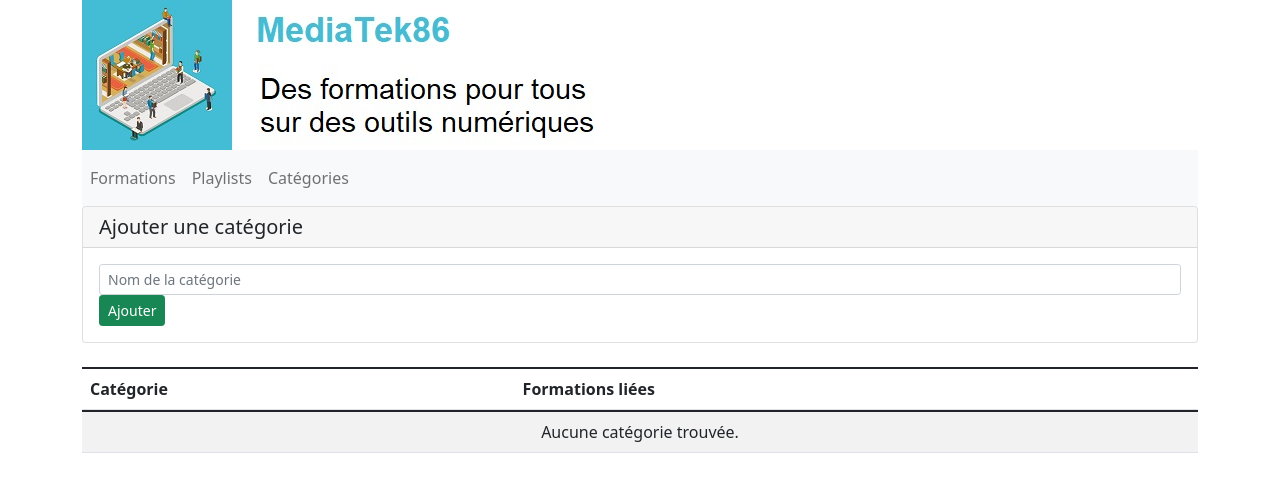
After one commit to lilianmre/mediatekformation-master, a Symfony app: template templates/admin/pages/categories.html.twig in a window 1280 px wide. The commit adds this page. Shown: the top 492 px of the page. Run offline with Twig, Linux system fonts and the light colour scheme; the template is opened without the code that fills it, so the values that code supplies are empty; form fields are guessed from the names that the template uses; some libraries are stand-ins or nearby versions.

Commit message:
Tâche 3 : gérer les catégories - Ajout page back office listant les catégories ajout/supression

```diff
--- a/templates/admin/baseback.html.twig
+++ b/templates/admin/baseback.html.twig
@@ -18,6 +18,9 @@
                     <li class="nav-item">
                         <a class="nav-link" href="{{ path('admin_playlists') }}">Playlists</a>
                     </li>
+                    <li class="nav-item">
+                        <a class="nav-link" href="{{ path('admin_categories')}}">Catégories</a>
+                    </li>
                 </ul>
             </div>
         </nav>
--- /dev/null
+++ b/templates/admin/pages/categories.html.twig
@@ -0,0 +1,60 @@
+{% extends 'admin/baseback.html.twig' %}
+
+{% block title %}Back office - Catégories{% endblock %}
+
+{% block body %}
+    <div class="card mb-4">
+        <div class="card-header">
+            <h5 class="card-title mb-0">Ajouter une catégorie</h5>
+        </div>
+        <div class="card-body">
+            {{ form_start(categorieForm, {'attr': {'class': 'd-flex gap-2'}}) }}
+                <div class="flex-grow-1">
+                    {{ form_widget(categorieForm.name, {'attr': {'class': 'form-control form-control-sm', 'placeholder': 'Nom de la catégorie'}}) }}
+                    <div class="text-danger small">{{ form_errors(categorieForm.name) }}</div>
+                </div>
+                <button type="submit" class="btn btn-success btn-sm" style="white-space: nowrap;">Ajouter</button>
+            {{ form_end(categorieForm) }}
+        </div>
+    </div>
+
+    <table class="table table-striped">
+        <caption class="visually-hidden">Back office - Liste des catégories</caption>
+        <thead>
+            <tr>
+                <th class="text-left align-top" scope="col">Catégorie</th>
+                <th class="text-left align-top" scope="col">Formations liées</th>
+            </tr>
+        </thead>
+        <tbody>
+            {% if categories|length > 0 %}
+                {% for categorie in categories %}
+                    <tr class="align-middle">
+                        <td>
+                            <h5 class="text-info mb-0">
+                                {{ categorie.name }}
+                            </h5>
+                        </td>
+                        <td class="text-left">
+                            {{ categorie.formations|length }}
+                        </td>
+                        <td class="text-center">
+                            {% if categorie.formations|length == 0 %}
+                                <form method="POST" onsubmit="return confirm('Confirmer la suppression ?')" action="{{ path('admin_categories.delete', {id: categorie.id}) }}" class="d-inline">
+                                    <input type="hidden" name="_token" value="{{ csrf_token('delete_categorie_' ~ categorie.id) }}">
+                                    <button type="submit" class="btn btn-danger btn-sm">Supprimer</button>
+                                </form>
+                            {% else %}
+                                <button type="button" class="btn btn-danger btn-sm" disabled title="Suppression impossible : formations liées">Supprimer</button>
+                            {% endif %}
+                        </td>
+                    </tr>
+                {% endfor %}
+            {% else %}
+                <tr>
+                    <td colspan="3" class="text-center">Aucune catégorie trouvée.</td>
+                </tr>
+            {% endif %}
+        </tbody>
+    </table>
+{% endblock %}
```
Also changed, not shown: src/Controller/Admin/AdminCategoriesController.php (added, +65 -0 lines), src/Form/CategorieType.php (added, +63 -0 lines), src/Controller/FormationsController.php (line endings or trailing spaces).
